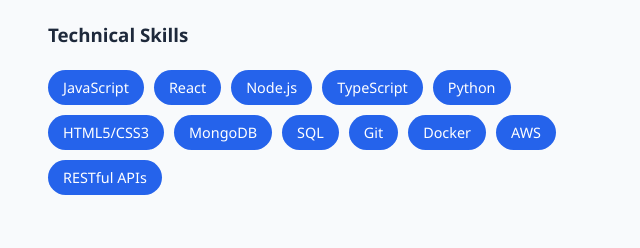
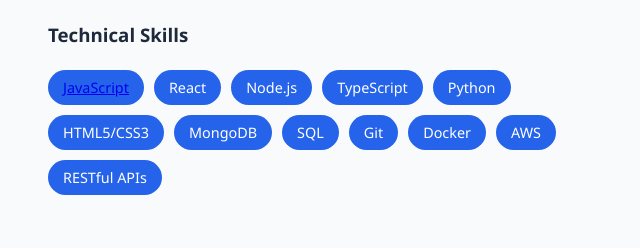
Before and after one commit to yunhuafu/amanda.github.io, a plain HTML site: page index.html in a window 1280 px wide. Shown: the part 487-735 px from the top of the page, 612-1252 px from the left. Drawn offline with Linux system fonts and the light colour scheme.

Commit message:
Update index.html

```diff
--- a/index.html
+++ b/index.html
@@ -383,7 +383,7 @@
                 <div class="skills">
                     <h3>Technical Skills</h3>
                     <div class="skills-list">
-                        <span class="skill-tag">JavaScript</span>
+                        <span class="skill-tag"><a href="Glossaries/JavaScriptGlossary.html">JavaScript</a></span>
                         <span class="skill-tag">React</span>
                         <span class="skill-tag">Node.js</span>
                         <span class="skill-tag">TypeScript</span>
```
